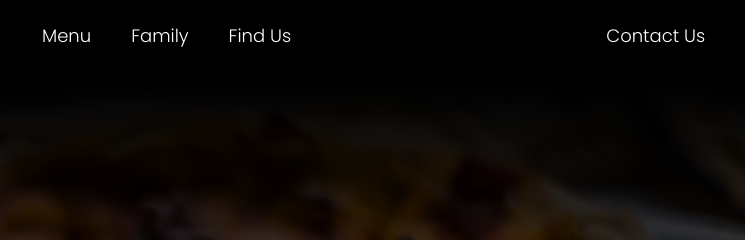
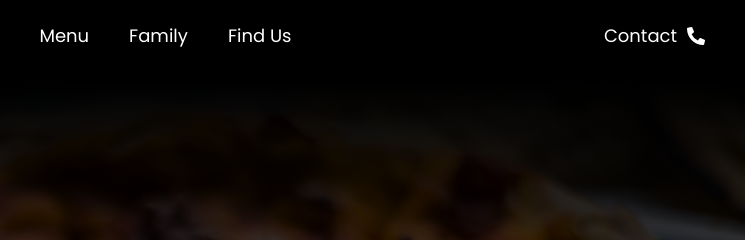
Before and after one commit to Shehzad-Abdulcadir/izza-pizza, a website with bundled scripts: page index.html in a window 1280 px wide. Shown: the top 240 px of the page, 510-1255 px from the left. Built offline with nearby package versions, Linux system fonts and the light colour scheme.

Commit message:
[Header] - Add Fontawesome SVG icon for the contact button

```diff
--- a/index.html
+++ b/index.html
@@ -31,7 +31,7 @@
                             <a href="#" class="nav-links">Find Us</a>
                         </li>
                     </ul>
-                    <a href="#" class="c-header__main-nav__contact">Contact Us</a>
+                    <a href="#" class="c-header__main-nav__contact">Contact</a>
                 </nav>
             </div>
         </header>
--- a/scss/layouts/_header.scss
+++ b/scss/layouts/_header.scss
@@ -1,6 +1,7 @@
 .c-header {
   width: 100%;
   font-size: 18px;
+  font-weight: $primary-font-medium;
   background-color: $color-black;
   border: 1px solid rgba(0, 0, 0, 0.2);
   padding-bottom: 10px;
@@ -52,8 +53,23 @@
     }
 
     &__contact {
+      display: flex;
+      flex-direction: row;
+      justify-content: center;
+      align-items: center;
       text-decoration: none;
       color: $color-white;
+
+      &::after {
+        display: inline-block;
+        content: " ";
+        filter: invert(1);
+        background-image: url("/assets/svg/phone.svg");
+        background-size: 18px 18px;
+        height: 18px;
+        width: 18px;
+        margin-left: 10px;
+      }
     }
 
     li {
```
Also changed, not shown: assets/svg/phone.svg (added).
